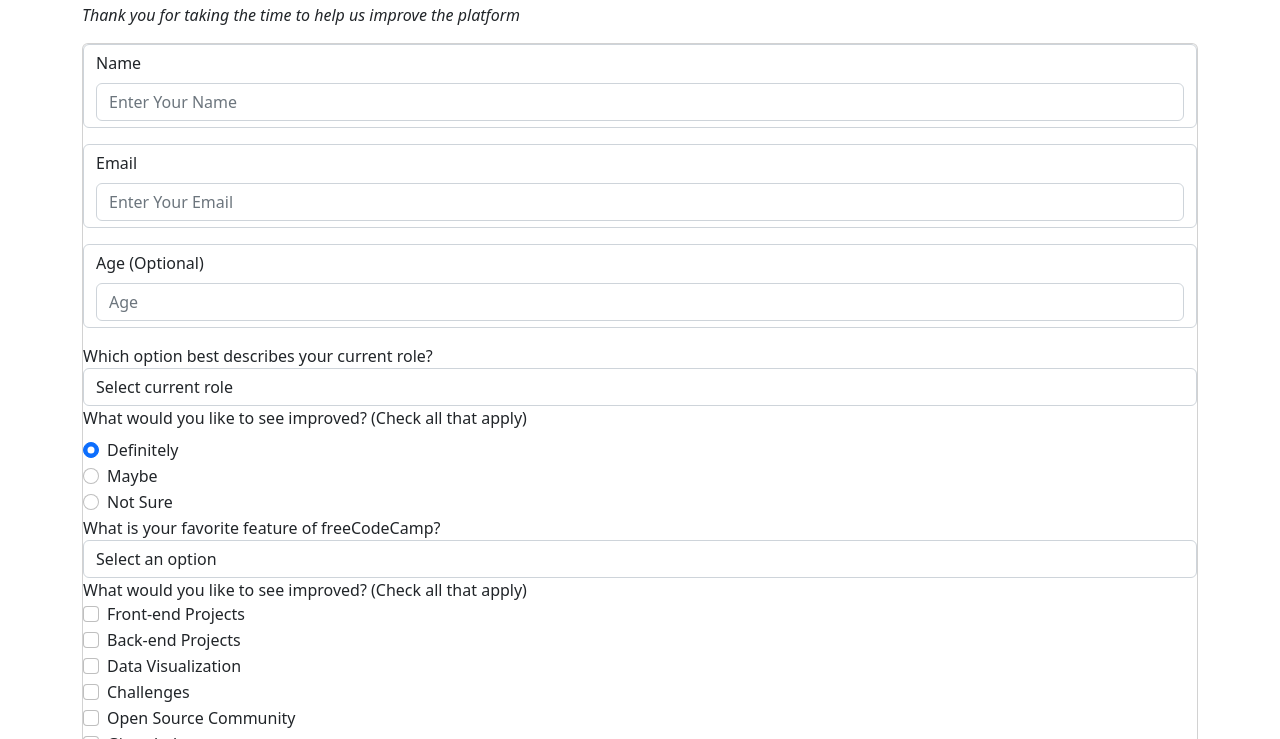
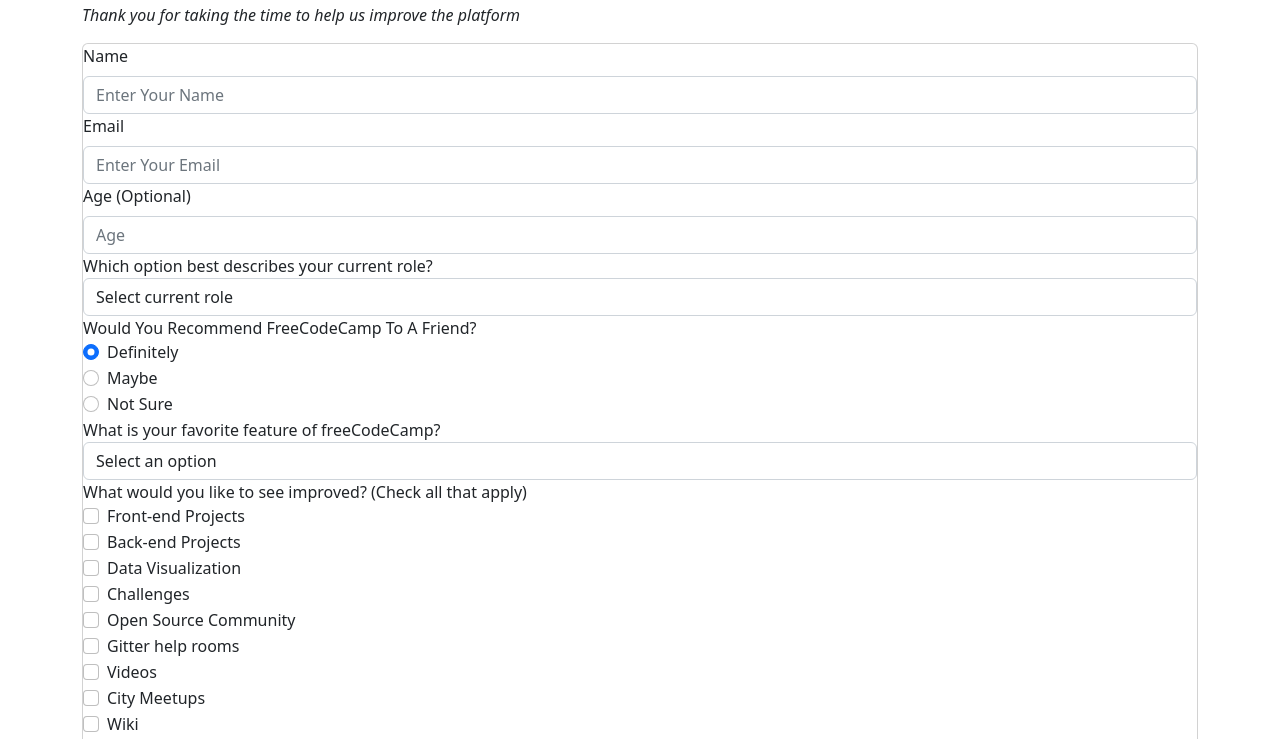
Before and after one commit to lolashot/lolasimon, a plain HTML site: page index.html in a window 1280 px wide. Shown: the part 53-792 px from the top of the page. Drawn offline with nearby package versions, Linux system fonts and the light colour scheme.

Commit message:
simon's third commit

```diff
--- a/index.html
+++ b/index.html
@@ -18,15 +18,15 @@
 
 
     <form id="survey-form" class="card ">
-      <div class="mb-3 form-control" >
+      <div class="form-group" >
         <label for="name" class="form-label" id="name-label">Name</label>
         <input type="text" class="form-control" id="name" id="name" placeholder="Enter Your Name">
       </div>
-      <div class="mb-3 form-control">
+      <div class="form-group">
         <label for="email" class="form-label" id="email-label">Email</label>
         <input type="email" class="form-control" id="email" id= "email" placeholder="Enter Your Email">
       </div>
-      <div class="mb-3 form-control">
+      <div class="form-group">
         <label for="number" class="form-label" id="number-label">Age (Optional)</label>
         <input type="email" class="form-control" id="number" placeholder="Age">
       </div>
@@ -45,9 +45,8 @@
     </select>
   </div>
 <div class="form-group">
-  <label >What would you like to see improved? (Check all that apply)</label>
+  <label >Would You Recommend FreeCodeCamp To A Friend?</label>
 
-      <h6 ></h6>
 
         <div class="form-check">
           <input class="form-check-input" type="radio" name="exampleRadios" id="exampleRadios1" value="option1" checked>
```
